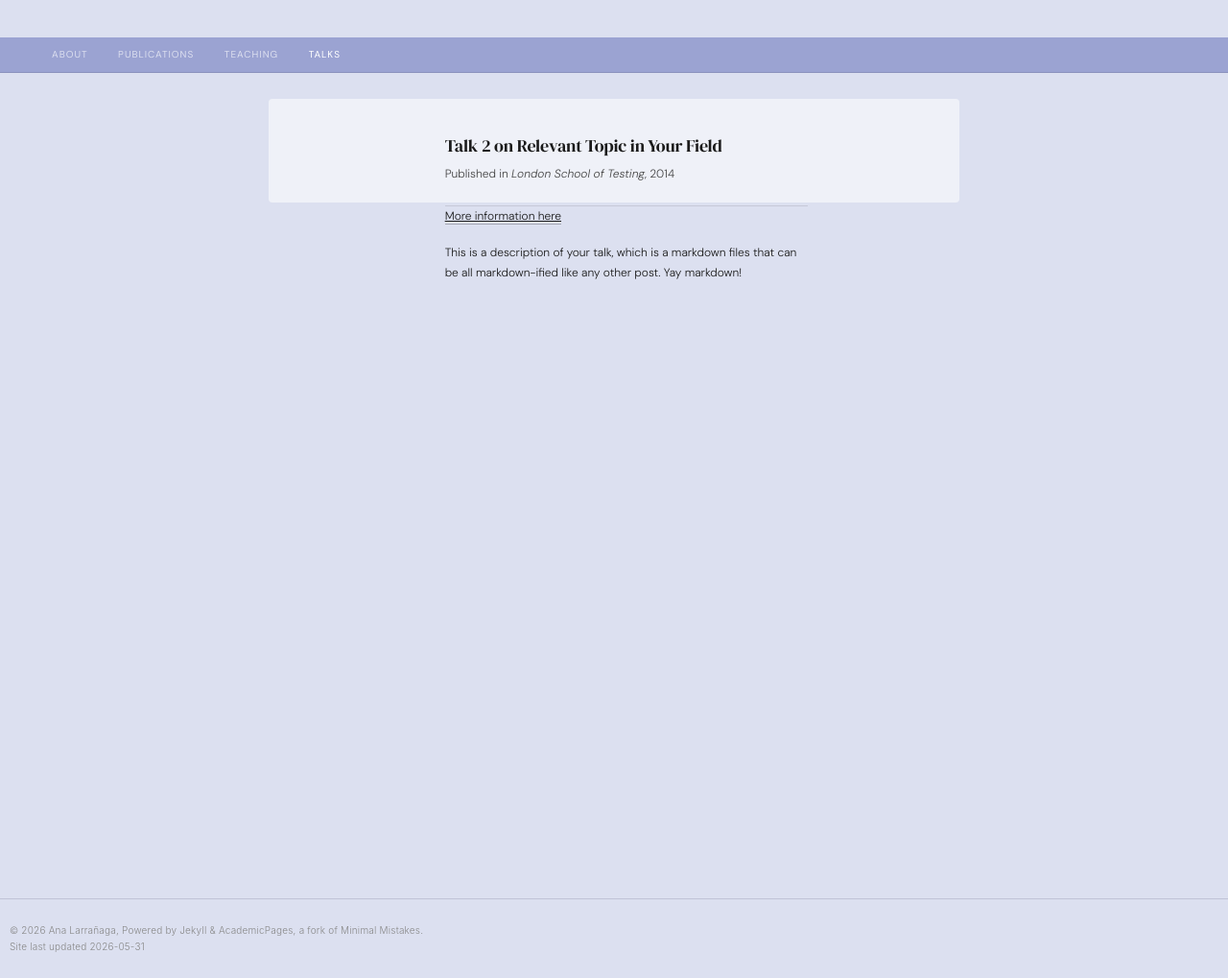
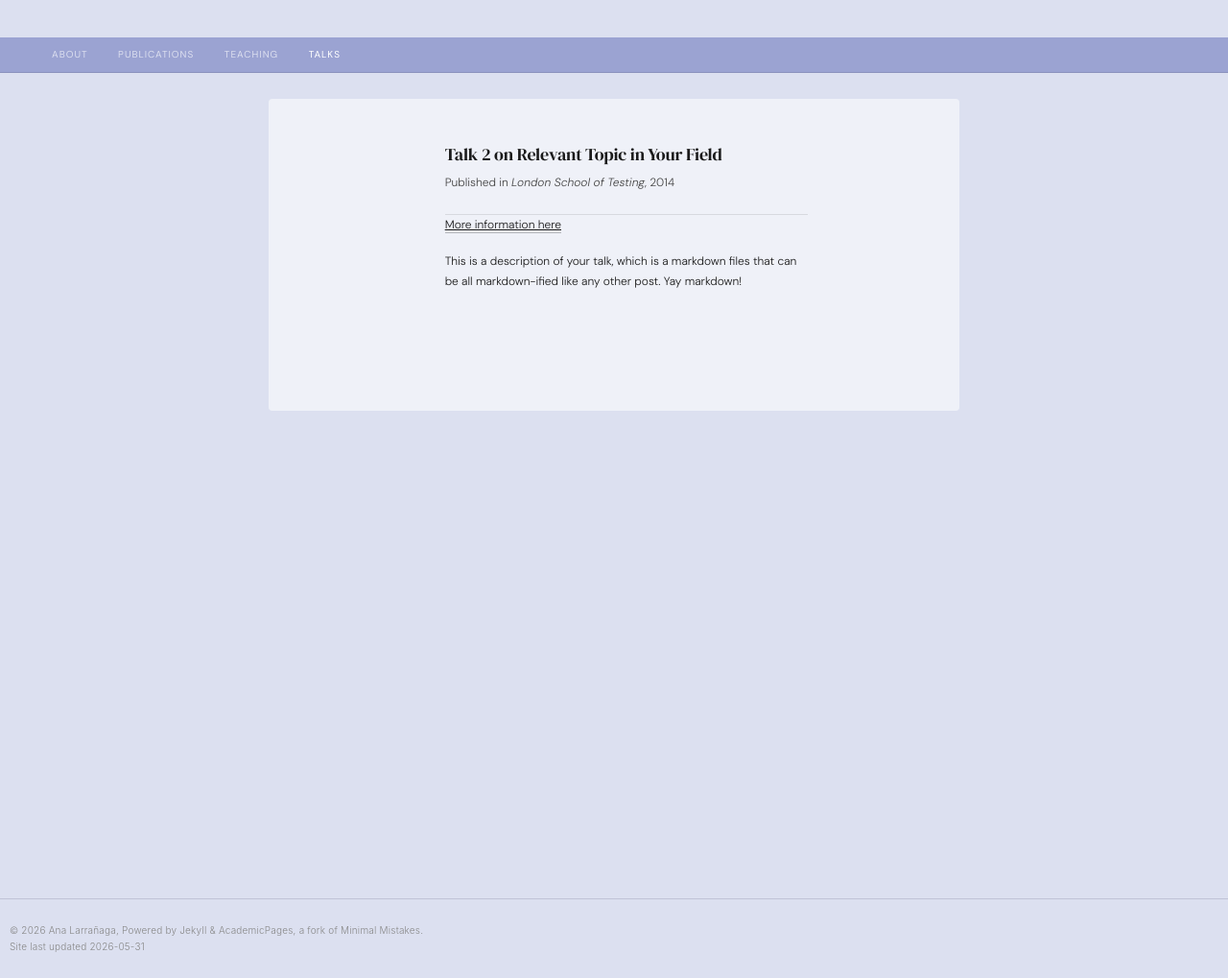
Before and after one commit to alarran/alarran.github.io, a Jekyll site: the page built from _talks/2014-02-01-talk-2.md, in a window 1280 px wide. Shown: the whole page at 96% size. Built offline with Jekyll 4.4.1, drawn with Linux system fonts in a browser that asks for light colours; a script that is not in the unit is left out.

Commit message:
fix: increase card padding so Published-in line fits inside

```diff
--- a/_sass/_academic-pages-custom.scss
+++ b/_sass/_academic-pages-custom.scss
@@ -725,12 +725,13 @@ a:hover {
 .single-profile-wrap {
   max-width: 720px;
   margin: 1.5rem auto 2rem;
-  padding: 2rem 3rem 4rem;
+  padding: 2.5rem 3rem 6rem;
   background: rgba(255, 255, 255, 0.55);
   border-radius: 4px;
   overflow-wrap: break-word;
   word-break: break-word;
   box-sizing: border-box;
+  overflow: hidden;
 }
 
 .single-profile-wrap h1,
```
